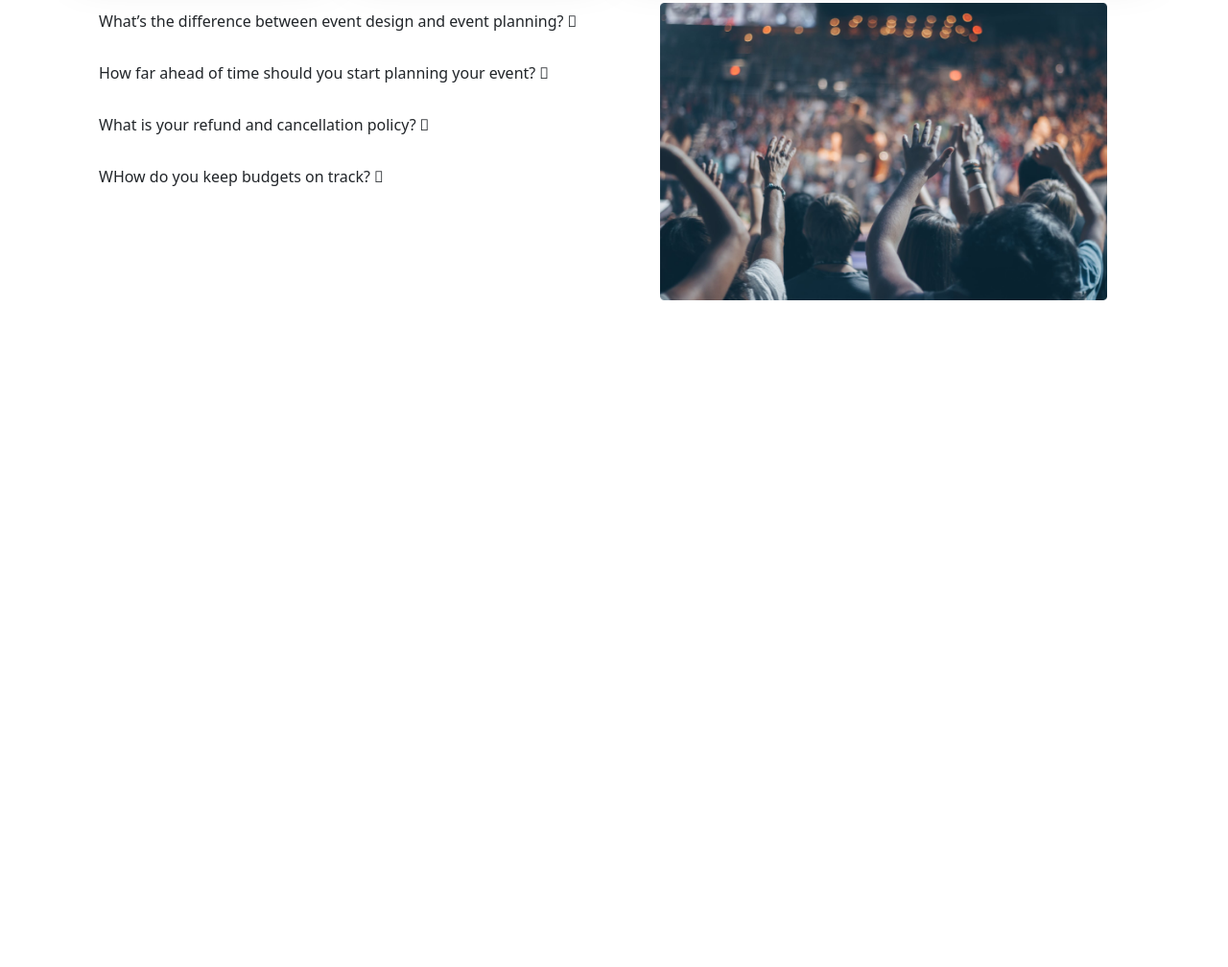
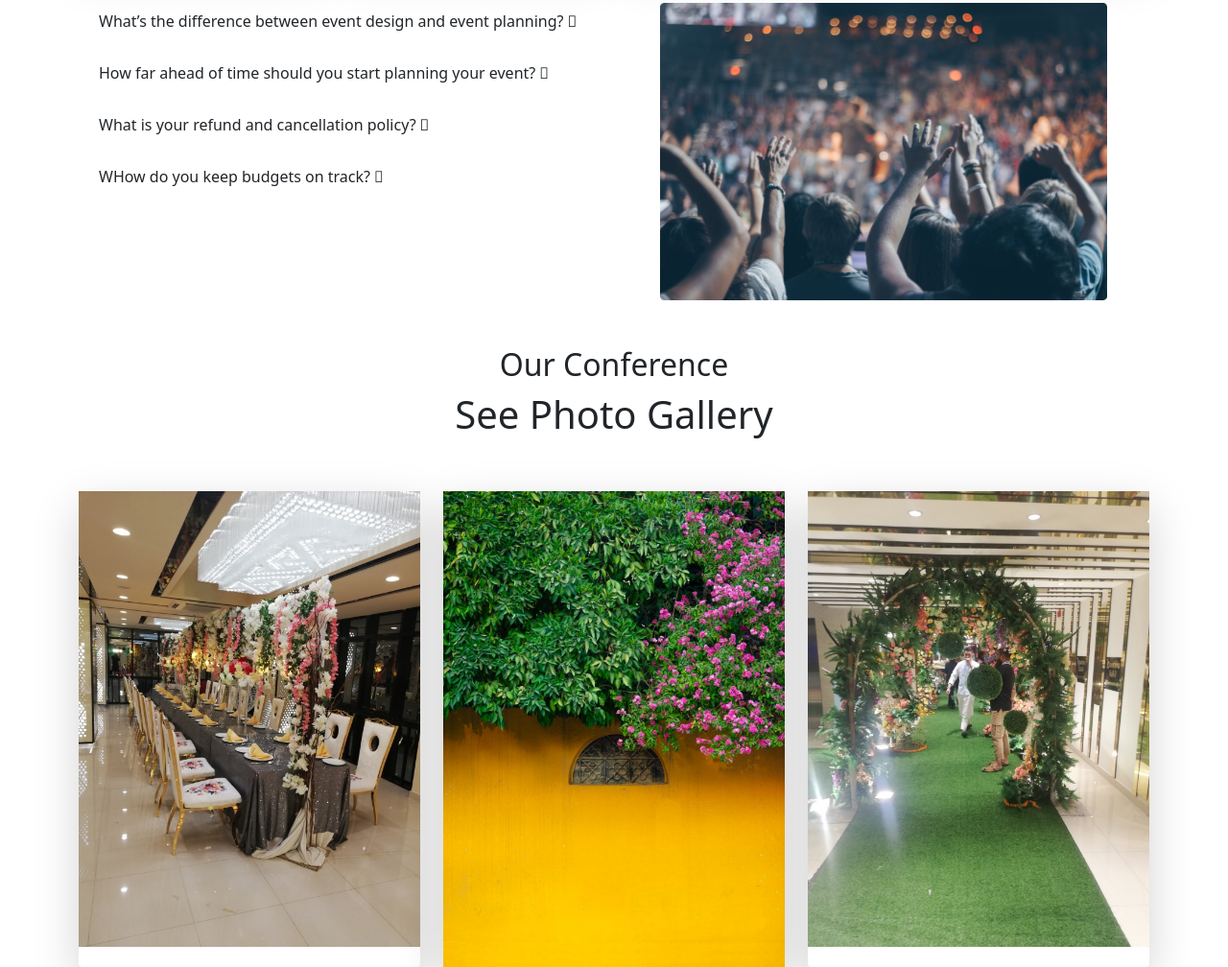
Before and after one commit to Nuruzzamanshah/Convention_Center, a plain HTML site: page index.html in a window 1280 px wide. Shown: the part 1611-2619 px from the top of the page at 96% size. Before the commit the page ends 1924 px from the top, so only its background shows below. Drawn offline with nearby package versions, Linux system fonts and the light colour scheme.

Commit message:
Photo Gallery add

```diff
--- a/index.html
+++ b/index.html
@@ -302,6 +302,33 @@
 
 
 
+<section class="container pt-5">
+  <h2 class="text-center">Our Conference</h2>
+  <h1 class="text-center">See Photo Gallery </h1>
+  <div class="row row-cols-1 row-cols-md-2 row-cols-lg-3 g-4 pt-5">
+      <div class="col">
+        <div class="card h-100 border-0 shadow-lg">
+          <img src="./images/1569662206_0.jpg" class="" alt="...">
+        </div>
+      </div>
+      <div class="col">
+        <div class="card h-100 border-0 shadow-lg">
+          <img src="./images/pexels-photo-10445199.jpeg" class="" alt="...">
+        </div>
+      </div>
+      <div class="col">
+        <div class="card h-100 border-0 shadow-lg">
+          <img src="./images/1571652624_0.jpg" class="" alt="...">
+        </div>
+      </div>
+    </div>
+</section>
+
+
+
+
+
+
 
 
 
```
Also changed, not shown: images/146162972_700137030676180_431034834998799344_n.jpg (added), images/1569662206_0.jpg (added), images/1569668900_0.jpg (added), images/1571652624_0.jpg (added), images/1632569389_1.jpeg (added), images/1632569389_2.jpeg (added), images/1632570859_0.jpg (added), images/240831662_809678736388675_171342452133900966_n.jpg (added), images/Victoria-Convention-Center.jpg (added), images/pexels-photo-10445199.jpeg (added).
